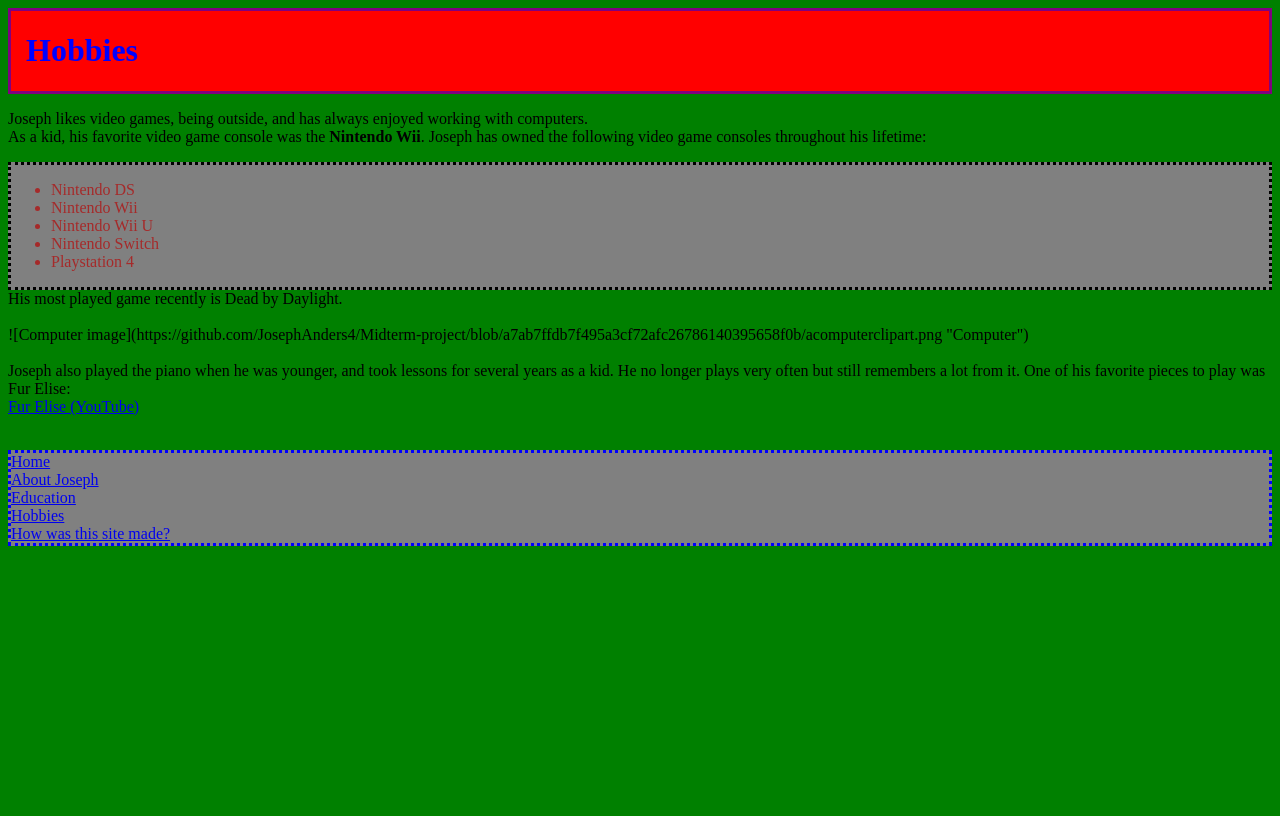
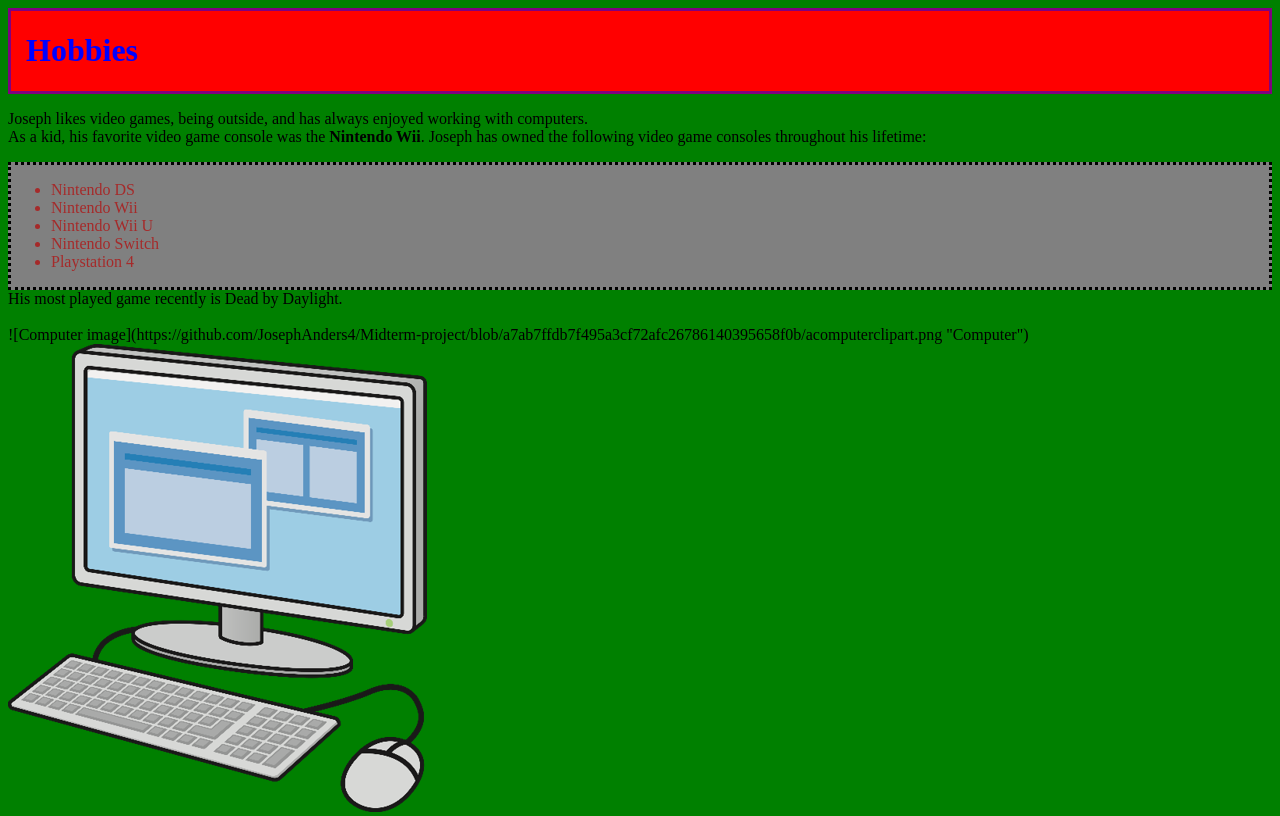
Before and after one commit to JosephAnders4/JosephAnders4.github.io, a plain HTML site: page hobbies.htm in a window 1280 px wide. Shown: the top 816 px of the page. Drawn offline with Linux system fonts and the light colour scheme.

Commit message:
Update hobbies.htm

```diff
--- a/hobbies.htm
+++ b/hobbies.htm
@@ -23,6 +23,7 @@ As a kid, his favorite video game console was the <b>Nintendo Wii</b>. Joseph ha
 His most played game recently is Dead by Daylight.<br>
 <br>
 ![Computer image](https://github.com/JosephAnders4/Midterm-project/blob/a7ab7ffdb7f495a3cf72afc26786140395658f0b/acomputerclipart.png "Computer")
+<img src="https://github.com/JosephAnders4/JosephAnders4.github.io/blob/main/acomputerclipart.png">
 <br>
 <br>
 Joseph also played the piano when he was younger, and took lessons for several years as a kid. He no longer plays very often but still remembers a lot from it. One of his favorite pieces to play was Fur Elise:
```
